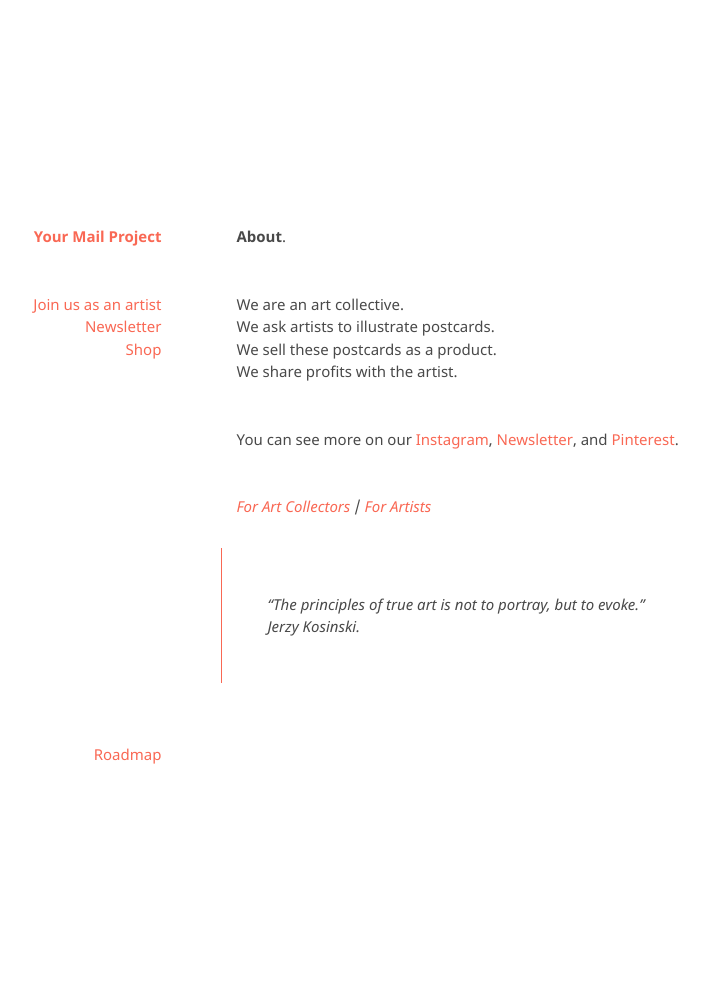
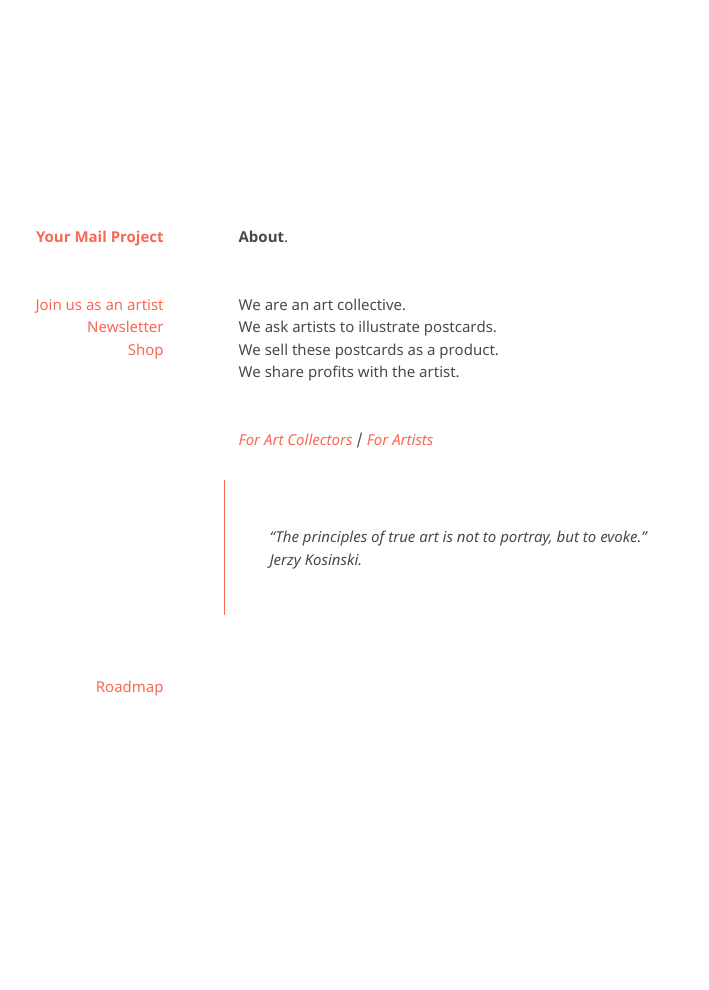
Before and after one commit to kvshvlin/yourmailproject, a Jekyll site: the page built from index.md, in a window 1280 px wide. Shown: the whole page, without its empty margins (284-993 px from the left). Built offline with Jekyll 4.4.1, drawn with Linux system fonts in a browser that asks for light colours; our own code applies the rules of GitHub Pages for plain Markdown files; after the commit the page ends 923 px from its top, so only the background shows below that.

Commit message:
Update index.md

```diff
--- a/index.md
+++ b/index.md
@@ -5,8 +5,6 @@
 We sell these postcards as a product.
 We share profits with the artist.
 
-You can see more on our <a href="https://www.instagram.com/yourmailproject" target="_blank">Instagram</a>, <a href="https://yourmailproject.substack.com" target="_blank">Newsletter</a>, and <a href="https://in.pinterest.com/yourmailproject" target="_blank">Pinterest</a>.
-
 [_For Art Collectors_](https://kvshvlin.github.io/yourmailproject/forartcollectors.html) / [_For Artists_](https://kvshvlin.github.io/yourmailproject/forartists.html)
 
 > "The principles of true art is not to portray, but to evoke."
```
